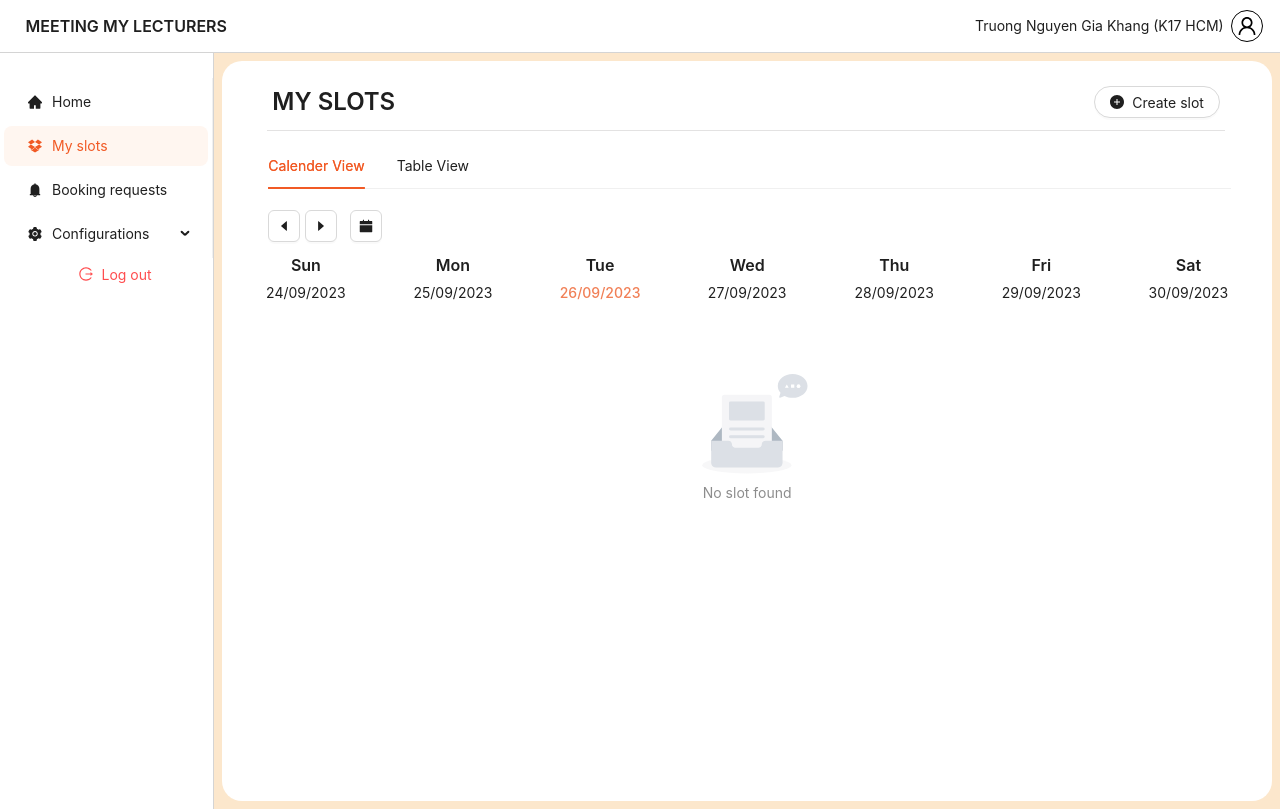
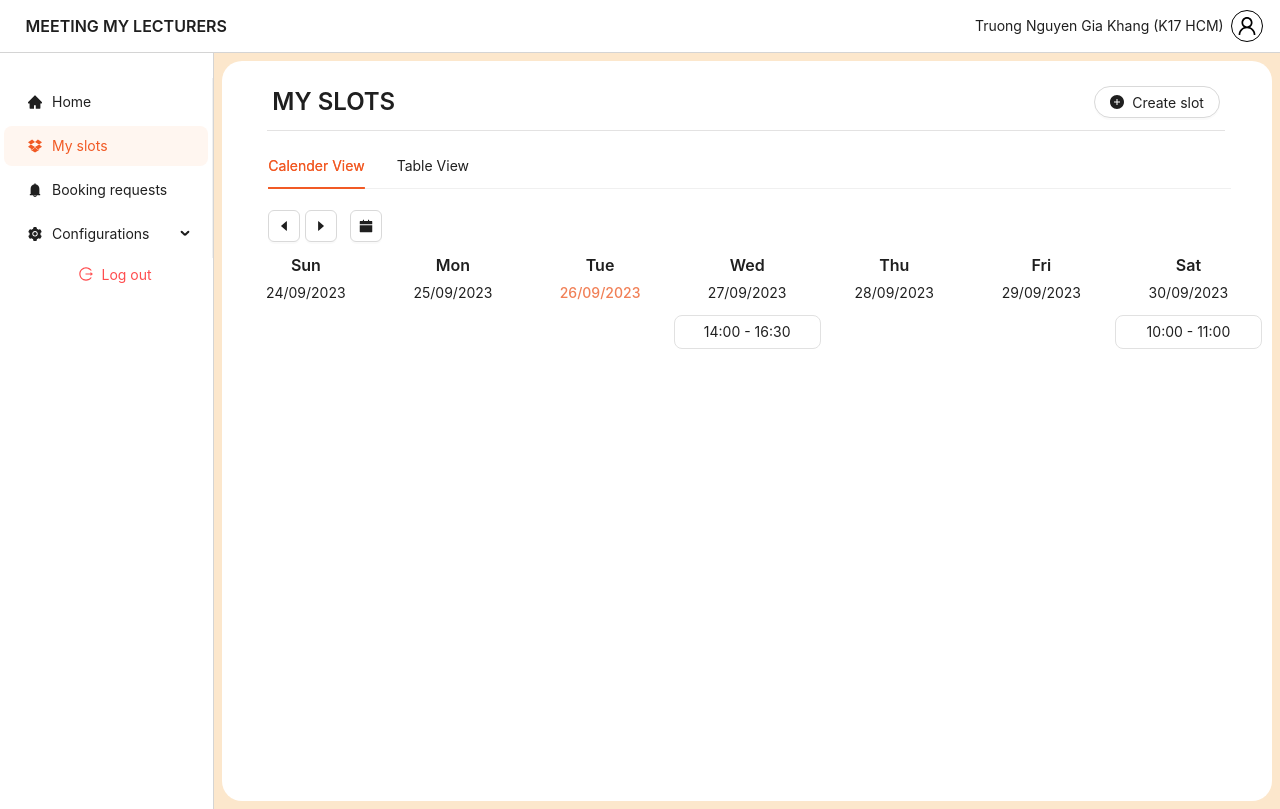
Before and after one commit to giakhang3005/KhangTNG.MeetingMyLecturerFE, a React (Create React App) app: page / in a window 1280 px wide. Both pictures are taken after a click on the item "My slots". Built offline with nearby package versions, Linux system fonts and the light colour scheme.

Commit message:
updating slot in Calender view

```diff
--- a/src/Components/Body/Lecturer/Content/MySlot/CreatedSlotCalenderView.js
+++ b/src/Components/Body/Lecturer/Content/MySlot/CreatedSlotCalenderView.js
@@ -52,22 +52,46 @@ export const LectuerCalenderView = (props) => {
     setOpen(true);
   };
 
-
   //User click OK on Calender popup Modal
   const handleCalenderOk = () => {
     const spliDateOK = onChoosingDate.split("/");
     //add 0 before month if month < 10
     //+1 because in month array, month[0] = January
-    const checkMonth = parseInt(spliDateOK[1]) + 1 < 10 ? `0${parseInt(spliDateOK[1]) + 1}` : `${parseInt(spliDateOK[1]) + 1}`
-    const mergeDateOK = `${spliDateOK[0]}/${checkMonth}/${
-      spliDateOK[2]
-    }`;
+    const checkMonth =
+      parseInt(spliDateOK[1]) + 1 < 10
+        ? `0${parseInt(spliDateOK[1]) + 1}`
+        : `${parseInt(spliDateOK[1]) + 1}`;
+    const mergeDateOK = `${spliDateOK[0]}/${checkMonth}/${spliDateOK[2]}`;
     //done choosing -> set public state
     setSelectedDate(mergeDateOK);
     setSelectedWeek(GetWeek(mergeDateOK));
     setOpen(false);
     message.success(`Updated week view to ${mergeDateOK}`);
   };
+
+  //test data
+  const slotList = [
+    {
+      id: 1,
+      date: "30/09/2023",
+      startTime: "10:00",
+      endTime: "11:00",
+      location: "FPT",
+      student: null,
+      subject: "SWP391",
+      password: null,
+    },
+    {
+      id: 2,
+      date: "27/09/2023",
+      startTime: "14:00",
+      endTime: "16:30",
+      location: "FPT",
+      student: "Tran Cong Lam (K17 HCM)",
+      subject: "SWP391, SWT301",
+      password: "12345",
+    },
+  ];
 
   return (
     <div className="CalenderViewContainer">
@@ -103,19 +127,44 @@ export const LectuerCalenderView = (props) => {
             <ul key={i}>
               <li>{weekDate.day}</li>
               <li className="LecturerSelectedDates">{weekDate.date}</li>
+              {/* display created slot */}
+              {slotList.map((slot, key) => {
+                return (
+                  slot.date === weekDate.date && (
+                    <li className="slotDisplay" key={key}>
+                      {slot.startTime} - {slot.endTime}
+                    </li>
+                  )
+                );
+              })}
             </ul>
           ) : (
             // others
             <ul key={i}>
               <li>{weekDate.day}</li>
               <li>{weekDate.date}</li>
+
+              {/* display created slot */}
+              {slotList.map((slot, key) => {
+                return (
+                  slot.date === weekDate.date && (
+                    <li
+                      onClick={() => console.log(slot)}
+                      className="slotDisplay"
+                      key={key}
+                    >
+                      {slot.startTime} - {slot.endTime}
+                    </li>
+                  )
+                );
+              })}
             </ul>
           );
         })}
       </div>
 
       {/* No Slot display */}
-      <Empty description="No slot found" />
+      {slotList.length === 0 && <Empty description="No slot found" />}
     </div>
   );
 };
--- a/src/Components/Body/Lecturer/Content/MySlot/CreatedSlotTableView.js
+++ b/src/Components/Body/Lecturer/Content/MySlot/CreatedSlotTableView.js
@@ -51,12 +51,17 @@ export const CreatedSlotTableView = () => {
       dataIndex: "student",
     },
     {
-      key: "7",
+        key: "7",
+        title: "Subject",
+        dataIndex: "subject",
+      },
+    {
+      key: "8",
       title: "Password",
       dataIndex: "password",
     },
     {
-      key: "8",
+      key: "9",
       title: "",
       render: (slot) => {
         return (
@@ -82,8 +87,8 @@ export const CreatedSlotTableView = () => {
 
   //test data
   const slotList = [
-    {id: 1, date: '30/09/2023', startTime: '10:00', endTime: '11:00', location: 'FPT', student: 'Tran Cong Lam (K17 HCM)', password: null},
-    {id: 2, date: '30/09/2023', startTime: '14:00', endTime: '16:30', location: 'FPT', student: null, password: '12345'}
+    {id: 1, date: '30/09/2023', startTime: '10:00', endTime: '11:00', location: 'FPT', student: null, subject: 'SWP391',password: null},
+    {id: 2, date: '27/09/2023', startTime: '14:00', endTime: '16:30', location: 'FPT', student: 'Tran Cong Lam (K17 HCM)', subject: 'SWP391, SWT301', password: '12345'}
   ]
 
   return (
--- a/src/Components/Body/Lecturer/Content/Request/LecturerRequests.js
+++ b/src/Components/Body/Lecturer/Content/Request/LecturerRequests.js
@@ -43,6 +43,16 @@ export const LecturerRequests = () => {
     },
     {
       key: "6",
+      title: "Subject",
+      dataIndex: "subject",
+    },
+    {
+      key: "7",
+      title: "Note",
+      dataIndex: "note",
+    },
+    {
+      key: "8",
       title: "",
       render: (booking) => {
         return (
@@ -87,6 +97,7 @@ export const LecturerRequests = () => {
       date: "01/10/2023",
       startTime: "13:30",
       endTime: "15:00",
+      subject: 'ACC101',
     },
   ];
 
--- a/src/Components/Body/Lecturer/Lecturer.css
+++ b/src/Components/Body/Lecturer/Lecturer.css
@@ -127,6 +127,19 @@
   width: 100%;
   overflow: scroll;
 }
+.slotDisplay {
+  margin: 11px 0 8px 0;
+  padding: 5px 0 5px 0;
+  border: 1px solid rgb(225, 225, 225);
+  border-radius: 8px;
+  cursor: pointer;
+  transition: all 0.2s ease-out;
+}
+.slotDisplay:hover {
+  color: white;
+  background: #fd7d1a;
+}
+
 @media only screen and (max-width: 576px) {
   .LecturerShow {
     height: 100vh;
```
